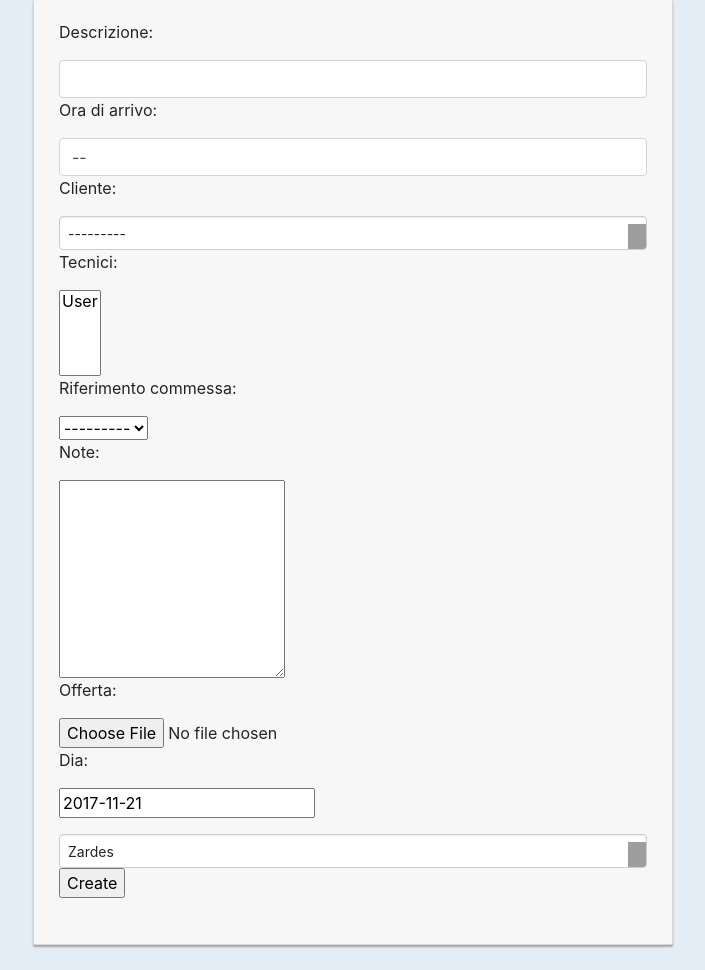
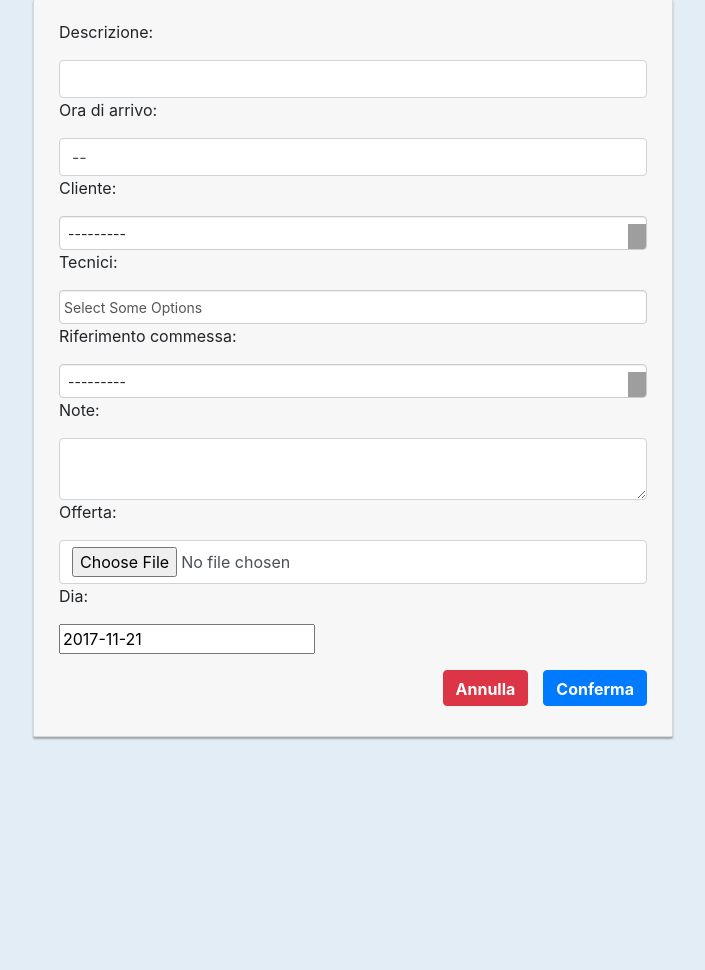
Before and after one commit to marcelloburattini79/MenAtWork---PAG, a Django app: a page that uses templates/base.html in a window 1280 px wide. Shown: the part 131-1101 px from the top of the page, without its empty margins (287-992 px from the left). After the commit the page ends 871 px from the top, so only its background shows below. Run offline with Django 3.2, Linux system fonts and the light colour scheme; a user stored in the database is signed in; tables that the repository leaves empty hold one stand-in row (values such as "Sample post"); parts of the project's set-up code (start-up, migrations or seed data) failed here and were passed over; some libraries are stand-ins or nearby versions; grey boxes are pictures that could not be loaded.

Commit message:
Update/change Task.. ancora...

```diff
--- a/Programs/static/css/style.css
+++ b/Programs/static/css/style.css
@@ -65,6 +65,7 @@
     -webkit-user-select: none;
     user-select: none;
     cursor: default;
+    margin-left: 15px;
 }
 
 
--- a/Programs/static/js/filtro.js
+++ /dev/null
@@ -1,3 +0,0 @@
-/**
- * Created by Panzottino on 02/12/2017.
- */
--- a/Programs/templates/create_task.html
+++ b/Programs/templates/create_task.html
@@ -53,20 +53,22 @@
 
                         <label> {{ field.label_tag }} </label>
 
-                        <div class="input-group">
-                            {{ field }}
+                        {% if field.name == 'dia' %}
+                            <div class="input-group">
+                                {{ field }}
+                            </div>
+
+                        {% else %}
+                        <div>
+                                {{ field }}
                         </div>
+                        {% endif %}
                     {% endfor %}
                     </div>
 
-                    <select class="chosen-select">
-                        <option>Zardes</option>
-                        <option>Canini</option>
-                        <option>Raggi</option>
-                        <option>Garcia</option>
-                    </select>
+                    <span><input type="submit" class="btn btn-primary float-right" value="Conferma" /></span>
 
-                    <p><input type="submit" value="Create" /></p>
+                    <span><input type="button" class="btn btn-danger float-right" value="Annulla" /></span>
                 </form>
  </div>
 
--- a/Programs/views.py
+++ b/Programs/views.py
@@ -121,7 +121,8 @@
 
 class Form_TaskMF(forms.ModelForm):
 
-    dia = forms.DateField(widget=SelectDateWidget(), initial=timezone.now())
+    dia = forms.DateField(widget=SelectDateWidget(attrs={'class':'form-control'}),
+                          initial=timezone.now())
 
     class Meta:
 
@@ -129,7 +130,8 @@
 
         exclude = ('giorno',) #Questa variabile specifica i campi del model che non vanno riportati nella Form
 
-        widgets = {'note' : Textarea(attrs={'cols': 20, 'rows': 8}),
+        widgets = {'note' : Textarea(attrs={'cols': 20, 'rows': 2,
+                                            'class':'form-control'}),
 
                    'descrizione': forms.TextInput(attrs={
                        'class':'form-control',
@@ -142,6 +144,12 @@
                    }),
 
                    'cliente':forms.Select(attrs={'class':'chosen-select',}),
+
+                   'tecnici':forms.Select(attrs={'class':'chosen-select', 'multiple':'True'}),
+
+                   'riferimentoCommessa': forms.Select(attrs={'class': 'chosen-select', }),
+
+                   'offerta':forms.ClearableFileInput(attrs={'class':'form-control',})
 
                    }
 
@@ -229,7 +237,8 @@
 
             bomdia = form.instance.giorno.all()[0].giorno
 
-            form.fields['dia'] = forms.DateField(widget=SelectDateWidget(), initial=bomdia)
+            form.fields['dia'] = forms.DateField(widget=SelectDateWidget
+            (attrs={'class':'form-control'}), initial=bomdia)
 
             return render(request, 'create_task.html', {'form':form, 'pk':pk})
 
--- a/templates/base.html
+++ b/templates/base.html
@@ -15,9 +15,6 @@
     <link rel="stylesheet" href="https://maxcdn.bootstrapcdn.com/bootstrap/4.0.0-beta.2/css/bootstrap.min.css" integrity="sha384-PsH8R72JQ3SOdhVi3uxftmaW6Vc51MKb0q5P2rRUpPvrszuE4W1povHYgTpBfshb" crossorigin="anonymous">
 
     <link rel="stylesheet" href="{% static "css/bootstrap-chosen.css" %}">
-
-    <!-- Latest compiled and minified CSS -->
-    <link rel="stylesheet" href="https://cdnjs.cloudflare.com/ajax/libs/bootstrap-select/1.12.4/css/bootstrap-select.min.css">
 
     <link href="{% static "css/style.css" %}" rel="stylesheet">
 
@@ -77,13 +74,6 @@
 <script src="https://maxcdn.bootstrapcdn.com/bootstrap/4.0.0-beta.2/js/bootstrap.min.js" integrity="sha384-alpBpkh1PFOepccYVYDB4do5UnbKysX5WZXm3XxPqe5iKTfUKjNkCk9SaVuEZflJ" crossorigin="anonymous"></script>
 <script src="{% static "js/chosen.jquery.js" %}"></script>
 
-<!-- Latest compiled and minified JavaScript -->
-<script src="https://cdnjs.cloudflare.com/ajax/libs/bootstrap-select/1.12.4/js/bootstrap-select.min.js"></script>
-
-<!-- (Optional) Latest compiled and minified JavaScript translation files -->
-<script src="https://cdnjs.cloudflare.com/ajax/libs/bootstrap-select/1.12.4/js/i18n/defaults-*.min.js"></script>
-
-<script src=" {% static "js/filtro.js" %}"></script>
 {% block javascript %}{% endblock %}
 
 </body>
```
